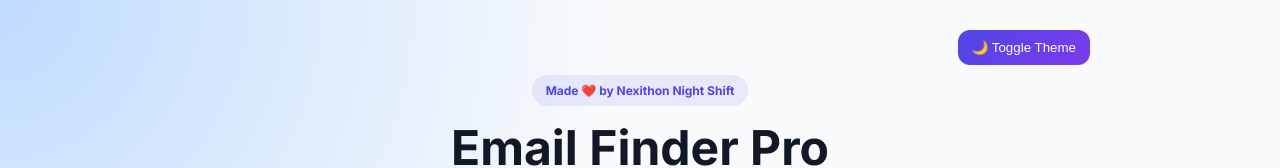
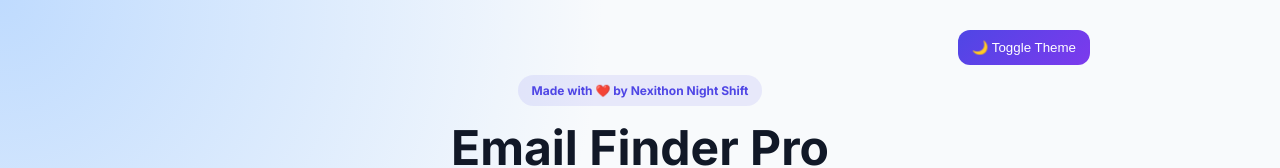
Before and after one commit to RajNexithon/email-finder-frontend, a plain HTML site: page index.html in a window 1280 px wide. Shown: the top 168 px of the page. Drawn offline with Linux system fonts and the light colour scheme.

Commit message:
Update index.html

```diff
--- a/index.html
+++ b/index.html
@@ -114,7 +114,7 @@ h1{font-size:2rem}
 </div>
 
 <div class="header">
-<div class="badge">Made ❤️ by Nexithon Night Shift</div>
+<div class="badge">Made with ❤️ by Nexithon Night Shift</div>
 <h1>Email Finder Pro</h1>
 <p class="subtitle">Generate professional corporate email patterns instantly.</p>
 </div>
```
